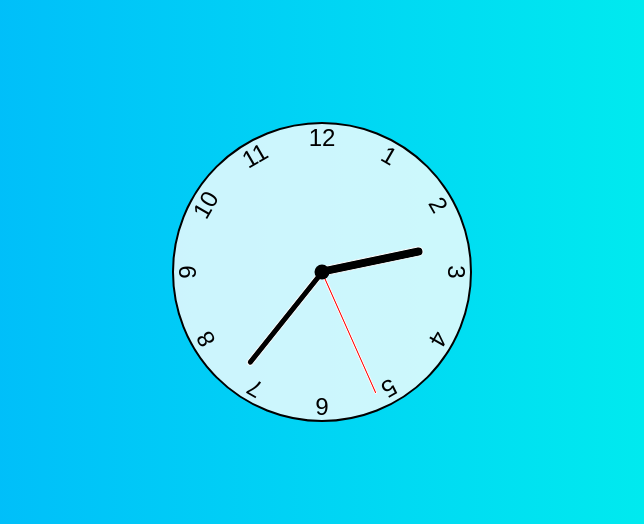
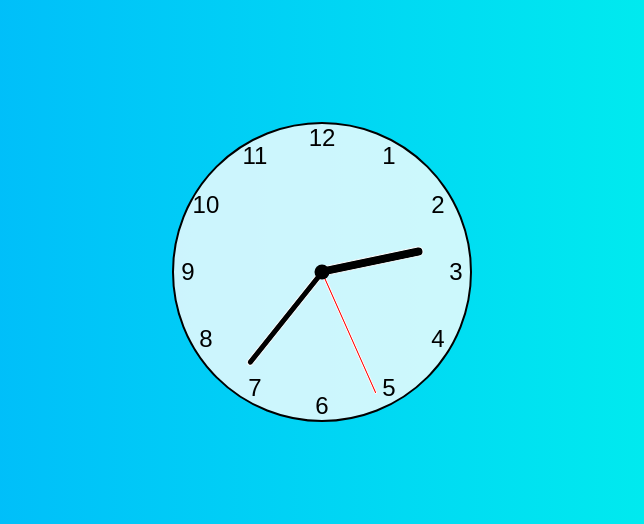
Before and after one commit to KaushiMurugan/Analog-clock, a plain HTML site: page index.html in a window 1280 px wide. Shown: the part 136-660 px from the top of the page, 318-962 px from the left. Drawn offline with Linux system fonts and the light colour scheme.

Commit message:
Add files via upload

```diff
--- a/index.html
+++ b/index.html
@@ -13,17 +13,17 @@
         <div class="hand hour" data-hour-hand></div>
         <div class="hand minute" data-minute-hand></div>
         <div class="hand second" data-second-hand></div>
-        <div class="number number1">1</div>
-        <div class="number number2">2</div>
-        <div class="number number3">3</div>
-        <div class="number number4">4</div>
-        <div class="number number5">5</div>
-        <div class="number number6">6</div>
-        <div class="number number7">7</div>
-        <div class="number number8">8</div>
-        <div class="number number9">9</div>
-        <div class="number number10">10</div>
-        <div class="number number11">11</div>
+        <div class="number number1"><div style="transform:rotate(-30deg)">1</div></div>
+        <div class="number number2"><div style="transform:rotate(-60deg)">2</div></div>
+        <div class="number number3"><div style="transform:rotate(-90deg)">3</div></div>
+        <div class="number number4"><div style="transform:rotate(-120deg)">4</div></div>
+        <div class="number number5"><div style="transform:rotate(-150deg)">5</div></div>
+        <div class="number number6"><div style="transform:rotate(180deg)">6</div></div>
+        <div class="number number7"><div style="transform:rotate(150deg)">7</div></div>
+        <div class="number number8"><div style="transform:rotate(120deg)">8</div></div>
+        <div class="number number9"><div style="transform:rotate(90deg)">9</div></div>
+        <div class="number number10"><div style="transform:rotate(60deg)">10</div></div>
+        <div class="number number11"><div style="transform:rotate(30deg)">11</div></div>
         <div class="number number12">12</div>
     </div>
 </body>
```
